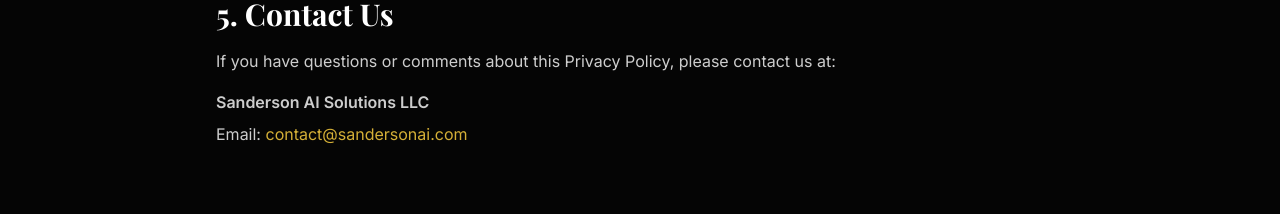
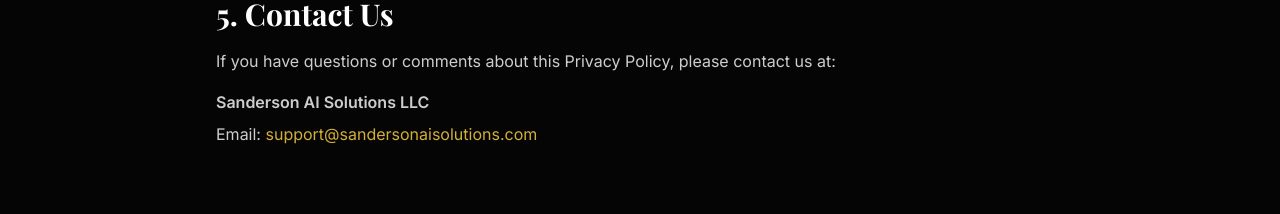
Before and after one commit to CyberSanderson/Sanderson-AI-Solutions, a React (Vite) app: page /privacy in a window 1280 px wide. Shown: the part 1878-2092 px from the top of the page. Built offline with nearby package versions, Linux system fonts and the light colour scheme; a web font is replaced by a local one.

Commit message:
updated contact email

```diff
--- a/src/pages/Home.tsx
+++ b/src/pages/Home.tsx
@@ -223,7 +223,7 @@
             Explore our ecosystem or contact us to discuss how we can implement AI automation examples tailored to your needs.
           </p>
           <a
-            href="mailto:contact@sandersonai.com"
+            href="mailto:support@sandersonaisolutions.com"
             className="inline-block px-10 py-5 bg-gold-400 text-rich-black font-bold uppercase tracking-widest hover:bg-white transition-colors duration-300 shadow-[0_0_30px_rgba(212,175,55,0.3)]"
           >
             Get in Touch
--- a/src/pages/PrivacyPolicy.tsx
+++ b/src/pages/PrivacyPolicy.tsx
@@ -89,7 +89,7 @@
             </p>
             <div className="mt-4 text-white/80">
               <p className="mb-2"><strong>Sanderson AI Solutions LLC</strong></p>
-              <p className="mb-2">Email: <a href="mailto:contact@sandersonai.com" className="text-gold-400 hover:underline">contact@sandersonai.com</a></p>
+              <p className="mb-2">Email: <a href="mailto:support@sandersonaisolutions.com" className="text-gold-400 hover:underline">support@sandersonaisolutions.com</a></p>
             </div>
           </section>
         </div>
--- a/src/pages/TermsOfService.tsx
+++ b/src/pages/TermsOfService.tsx
@@ -98,7 +98,7 @@
             </p>
             <div className="text-white/80">
               <p className="mb-2"><strong>Sanderson AI Solutions LLC</strong></p>
-              <p className="mb-2">Email: <a href="mailto:contact@sandersonai.com" className="text-gold-400 hover:underline">contact@sandersonai.com</a></p>
+              <p className="mb-2">Email: <a href="mailto:support@sandersonaisolutions.com" className="text-gold-400 hover:underline">support@sandersonaisolutions.com</a></p>
             </div>
           </section>
         </div>
```
